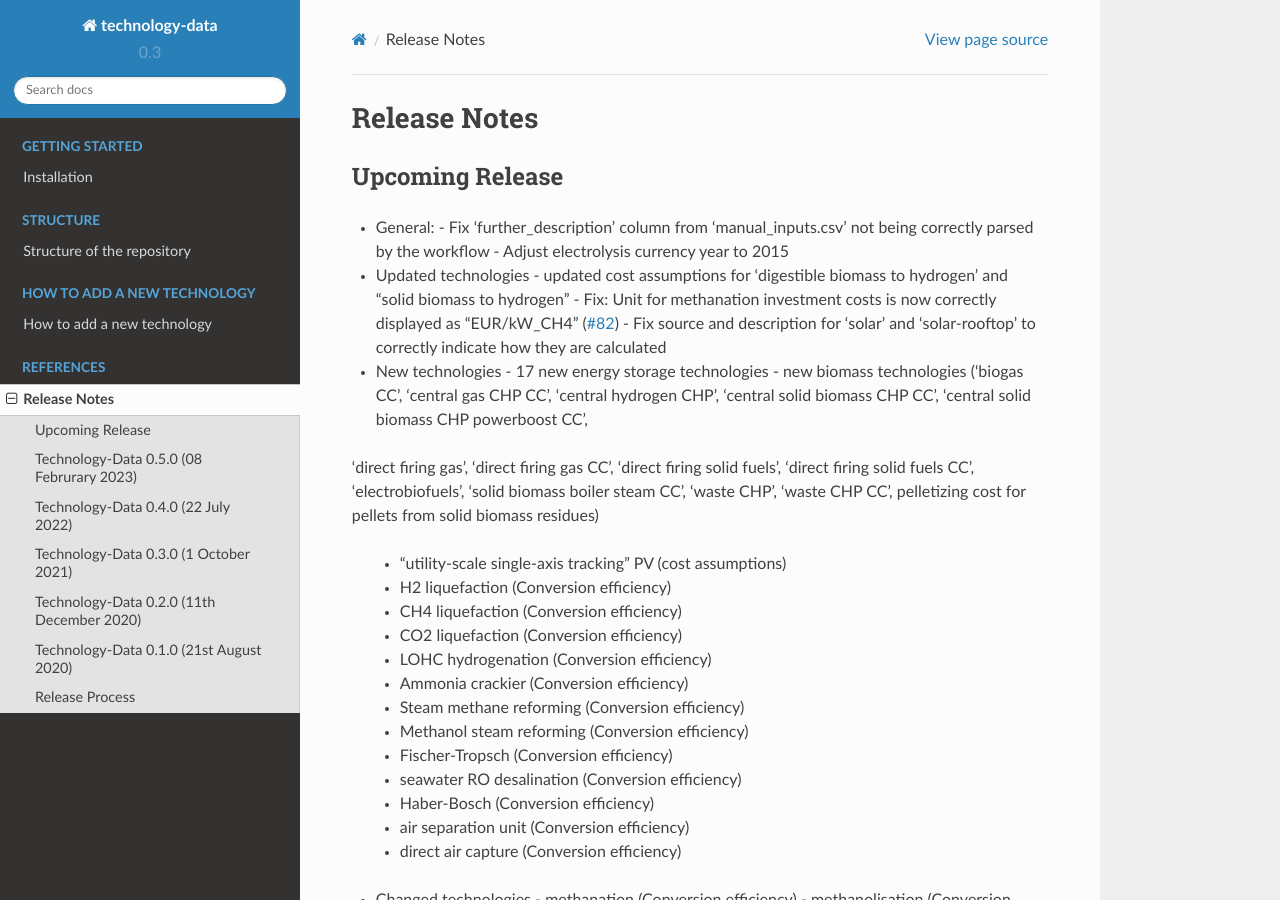
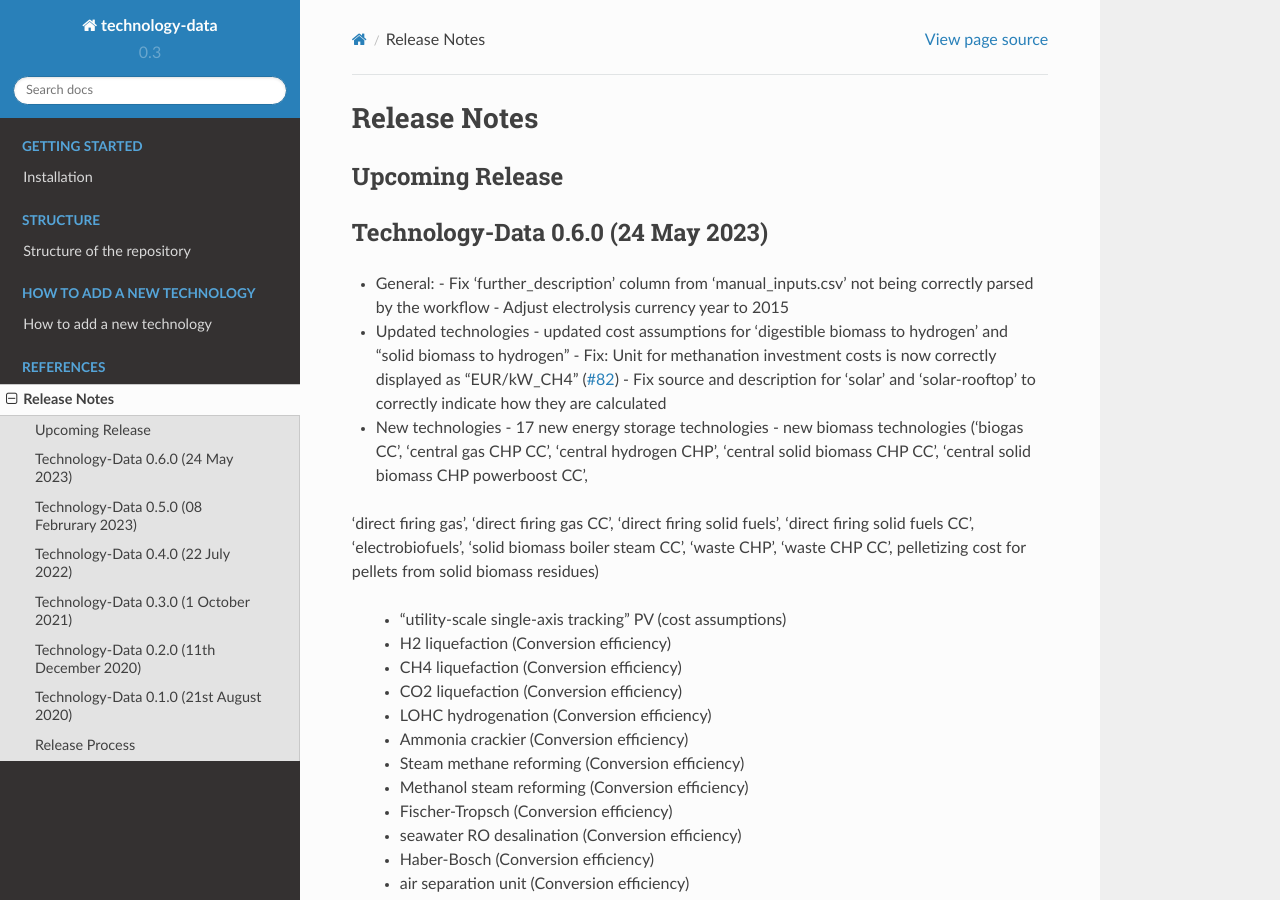
Before and after one commit to PyPSA/technology-data, a Sphinx documentation site: the page built from docs/release_notes.rst, in a window 1280 px wide and 900 px high. Built offline with Sphinx 7.4.7 and the Read the Docs theme 2.0.0, drawn with Linux system fonts in a browser that asks for light colours.

Commit message:
update release notes

```diff
--- a/docs/release_notes.rst
+++ b/docs/release_notes.rst
@@ -4,6 +4,9 @@ Release Notes
 
 Upcoming Release
 ================
+
+Technology-Data 0.6.0 (24 May 2023)
+===========================================
 
 * General:
   - Fix 'further_description' column from 'manual_inputs.csv' not being correctly parsed by the workflow
```
